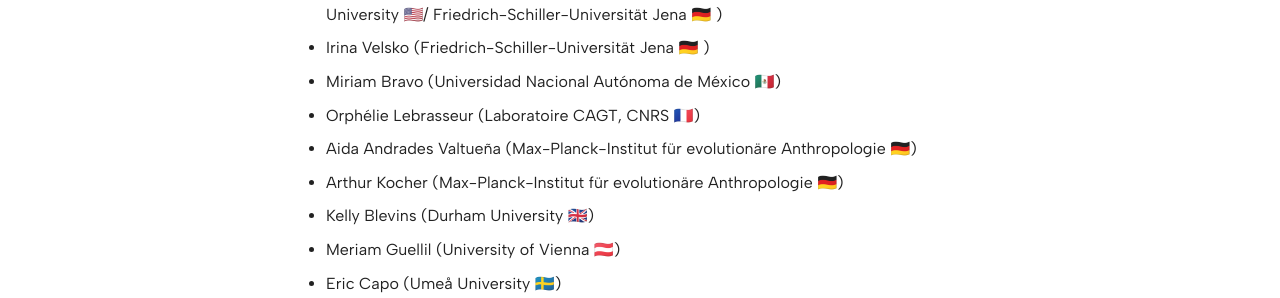
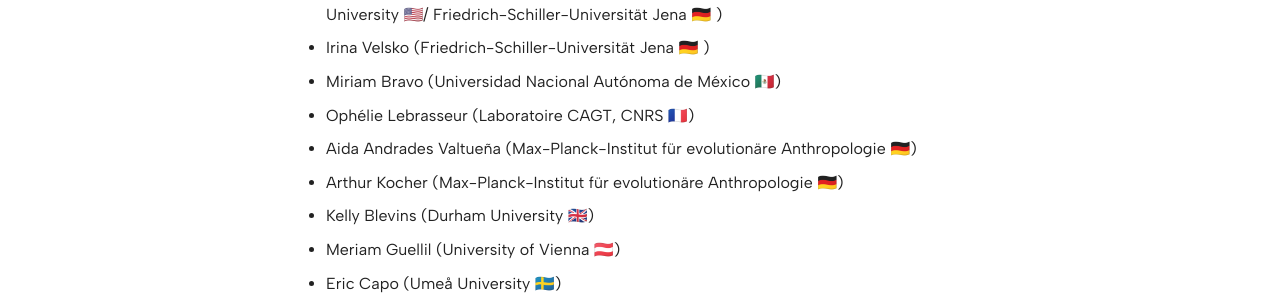
Before and after one commit to MIxS-MInAS/MIxS-MInAS.github.io, an MkDocs documentation site: the page built from docs/contributors.md, in a window 1280 px wide and 1149 px high. Shown: the part 405-703 px from the top of the window. Built offline with MkDocs 1.6.1 and Material for MkDocs 9.7.7, drawn with Linux system fonts in a browser that asks for light colours; comment, search, counter and statistics services are not loaded.

Commit message:
Add Alexander and fix type

```diff
--- a/docs/contributors.md
+++ b/docs/contributors.md
@@ -9,7 +9,7 @@
 - Christina Warinner (Max Planck Institute for Evolutionary Anthropology 🇩🇪 / Harvard University 🇺🇲/ Friedrich-Schiller-Universität Jena 🇩🇪 )
 - Irina Velsko (Friedrich-Schiller-Universität Jena 🇩🇪 )
 - Miriam Bravo (Universidad Nacional Autónoma de México 🇲🇽)
-- Orphélie Lebrasseur (Laboratoire CAGT, CNRS 🇫🇷)
+- Ophélie Lebrasseur (Laboratoire CAGT, CNRS 🇫🇷)
 - Aida Andrades Valtueña (Max-Planck-Institut für evolutionäre Anthropologie 🇩🇪)
 - Arthur Kocher (Max-Planck-Institut für evolutionäre Anthropologie 🇩🇪)
 - Kelly Blevins (Durham University 🇬🇧)
```
